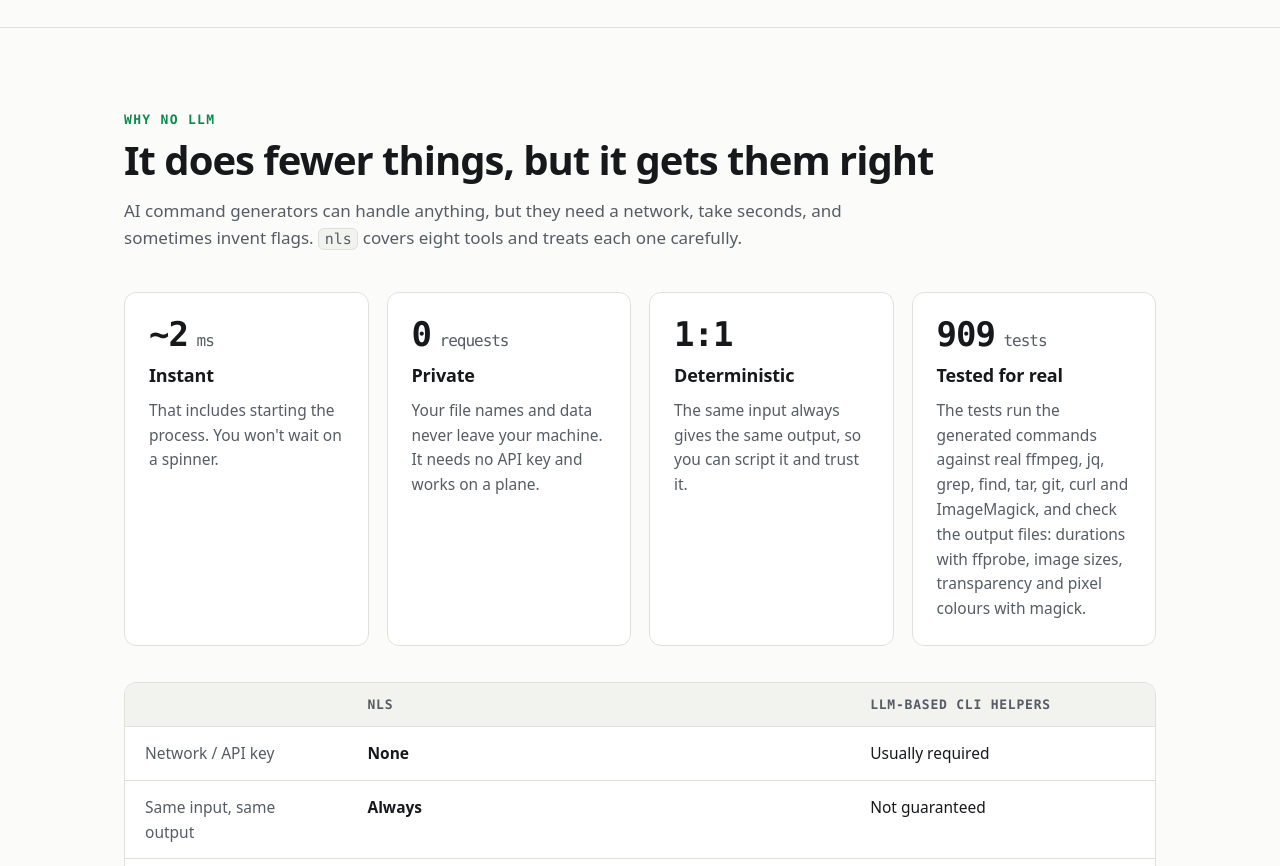
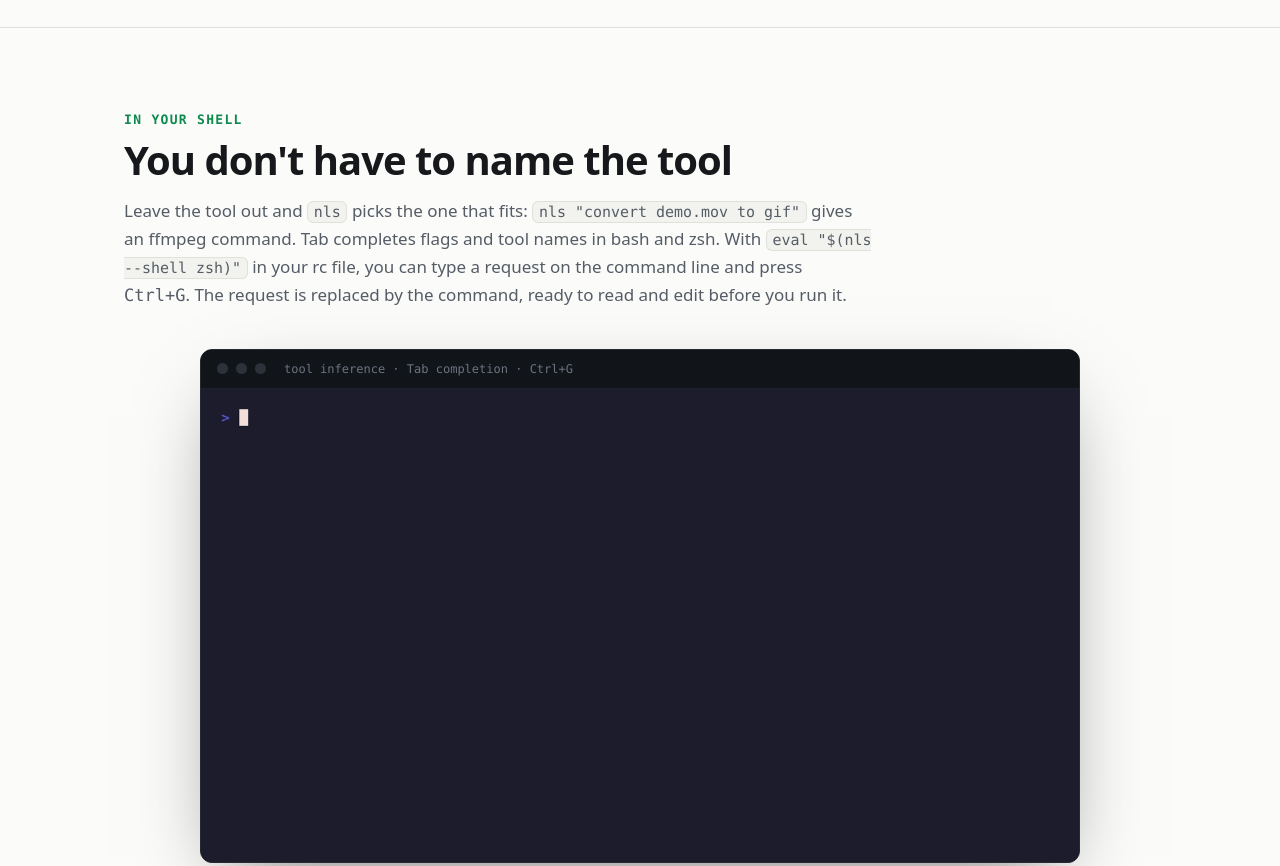
Before and after one commit to gnatal/nls, a plain HTML site: page docs/index.html in a window 1280 px wide. Shown: the part 1820-2686 px from the top of the page. Drawn offline with Linux system fonts and the light colour scheme.

Commit message:
Adding gif to the dcos

```diff
--- a/docs/index.html
+++ b/docs/index.html
@@ -401,6 +401,22 @@
     </div>
   </section>
 
+  <section id="shell">
+    <div class="wrap">
+      <p class="kicker">In your shell</p>
+      <h2>You don't have to name the tool</h2>
+      <p class="sub">
+        Leave the tool out and <code>nls</code> picks the one that fits: <code>nls "convert demo.mov to gif"</code> gives an ffmpeg command.
+        Tab completes flags and tool names in bash and zsh. With <code>eval "$(nls --shell zsh)"</code> in your rc file,
+        you can type a request on the command line and press <kbd>Ctrl+G</kbd>. The request is replaced by the command, ready to read and edit before you run it.
+      </p>
+      <div class="term demo" style="margin-top:32px">
+        <div class="term-bar"><i></i><i></i><i></i><b>tool inference · Tab completion · Ctrl+G</b></div>
+        <img src="nls-infer-completion.gif" alt="Terminal recording: nls choosing the tool on its own, Tab completion of tools and flags, and Ctrl+G turning a typed request into a command" width="1300" height="700" loading="lazy">
+      </div>
+    </div>
+  </section>
+
   <section>
     <div class="wrap">
       <p class="kicker">Why no LLM</p>
```
